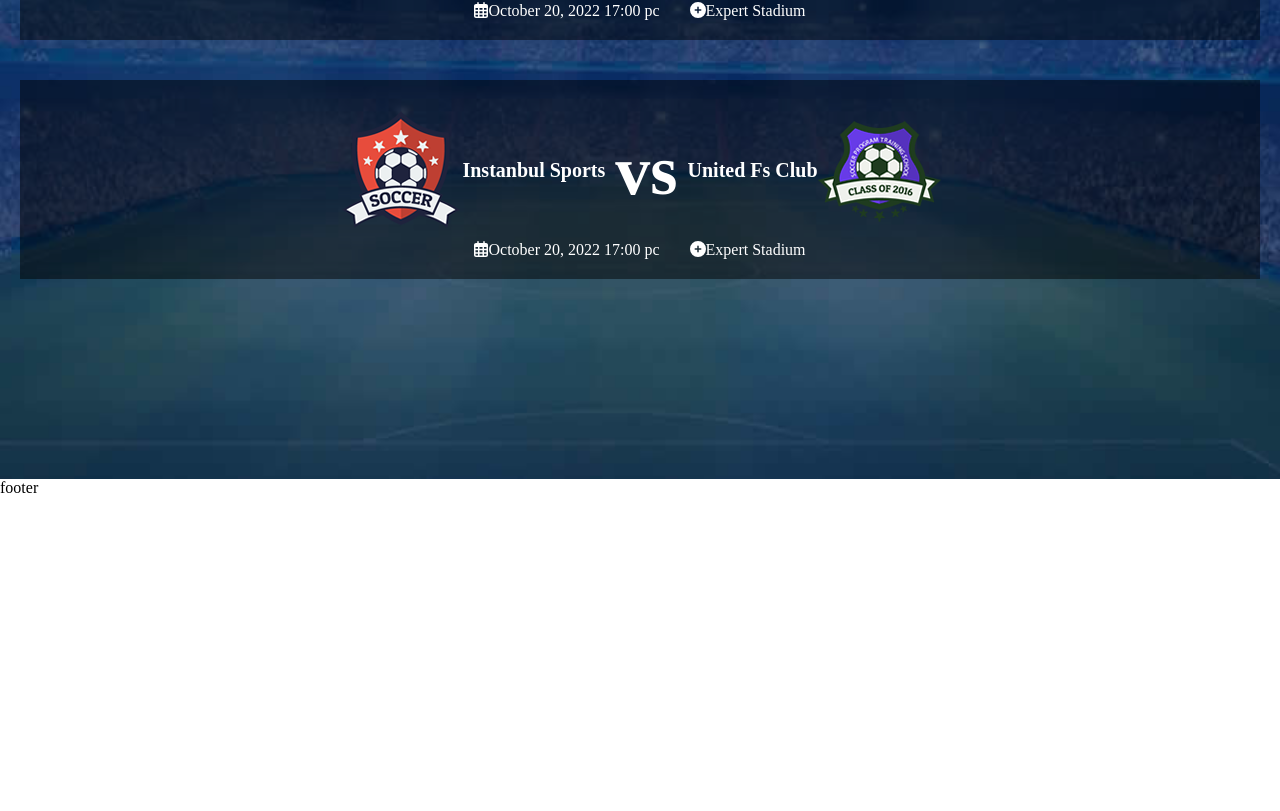
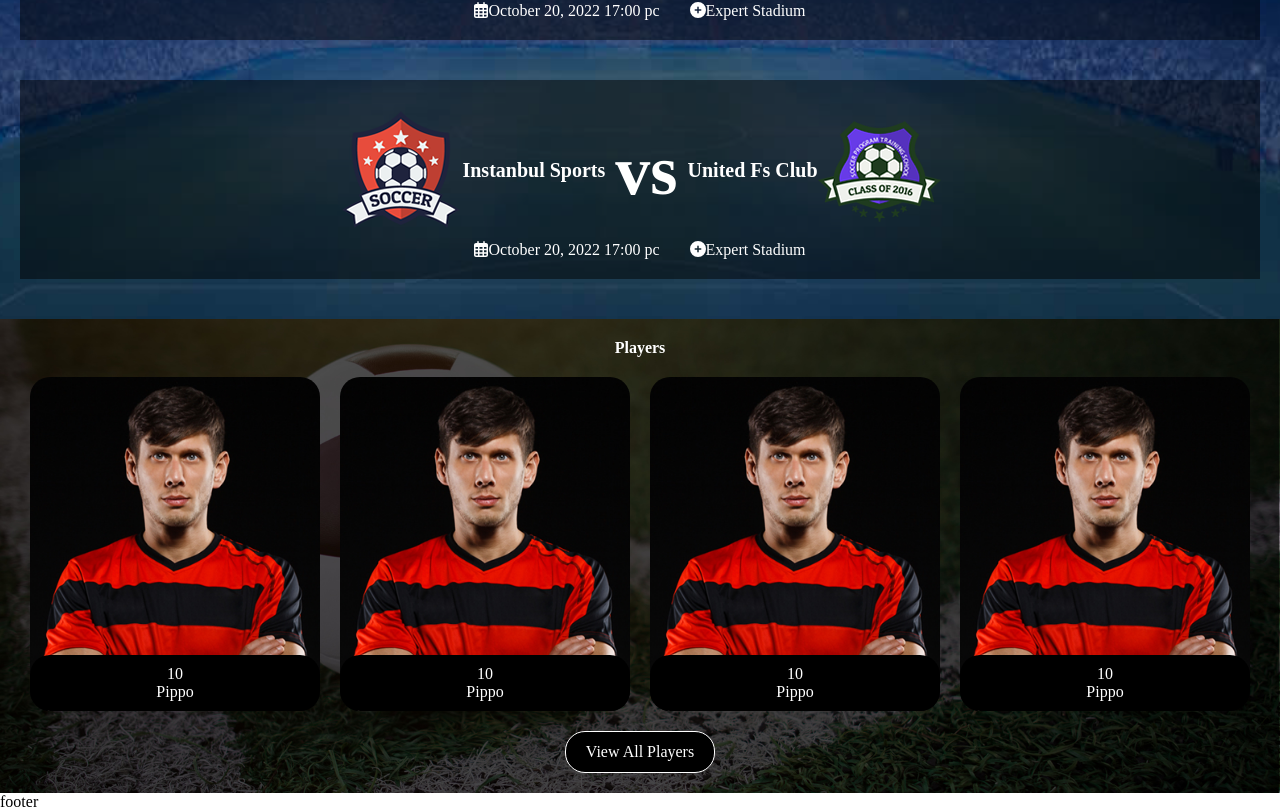
Before and after one commit to w3bd3v3lop3rNico/proj-html-vuejs, a Vue app: page / in a window 1280 px wide. Shown: the part 1949-2760 px from the top of the page. Before the commit the page ends 2446 px from the top, so only its background shows below. Built offline with nearby package versions, Linux system fonts and the light colour scheme.

Commit message:
Players layout

```diff
--- a/src/components/AppMain.vue
+++ b/src/components/AppMain.vue
@@ -79,7 +79,7 @@ export default {
                 </div>
             </div>
             <ul class="row">
-                <li class="col-12 proposed-match" v-for="match, idx in item.matchDays.length" :key="idx">
+                <li class="col-12 proposed-match" v-for="match, idx in 5" :key="idx">
                     <div class="match" v-if="idx < 5">
                         <div class="match-clubs">
                             <div class="club club-1">
@@ -109,6 +109,28 @@ export default {
             </ul>
         </div>
         <!-- players -->
+        <div class="players section-container">
+            <div class="row title">
+                <div class="col-12">
+                    <h4>Players</h4>
+                </div>
+            </div>
+            <ul class="row">
+                <li class="col-3" v-for="(player, idx) in 4">
+                    <div class="card player">
+                        <img src="/imgs/player1.jpg" alt="">
+                        <div class="card-text">
+                            <p class="number">10</p>
+                            <p class="name">Pippo</p>
+                        </div>
+                    </div>
+                </li>
+            </ul>
+            <div class="btn">
+                <a href="#">View All Players</a>
+            </div>
+
+        </div>
 
     </div>
 </template>
@@ -218,4 +240,48 @@ export default {
     }
 
 }
+
+// players
+
+.players {
+    padding: 20px;
+    background-image: url(/imgs/player.jpg);
+    background-size: cover;
+    background-position: center;
+    color: $light;
+    display: flex;
+    flex-direction: column;
+    align-items: center;
+
+    .title {
+        text-align: center;
+        margin-bottom: 20px;
+    }
+    .col-3 {
+        padding: 0 10px;
+
+        .card {
+            position: relative;
+            img {
+                border-radius: 20px;
+                object-fit: cover;
+                display: block;
+            }
+            .card-text {
+                background-color: $dark;
+                border-radius: 20px;
+                text-align: center;
+                padding: 10px 0;
+                position: absolute;
+                width: 100%;
+                bottom: 0;
+            }
+        }
+        margin-bottom: 20px;
+    }
+    .btn {
+        background-color: $dark;
+        border: 1px solid $light;
+    }
+}
 </style>
--- a/src/styles/general.scss
+++ b/src/styles/general.scss
@@ -33,6 +33,16 @@ figure > img {
 
 .col-12 {
     flex-basis: 100%;
+}
+
+.col-3 {
+    flex-basis: calc((100% / 12) * 3);
+}
+
+.btn {
+    line-height: 40px;
+    padding: 0 20px;
+    border-radius: 20px
 }
 
 .proposed-match {
```
